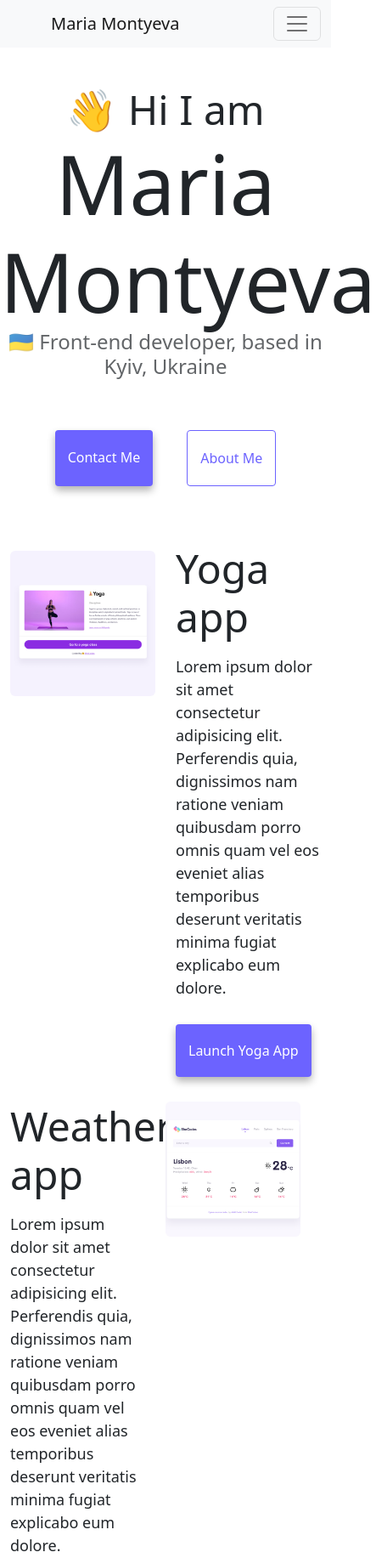
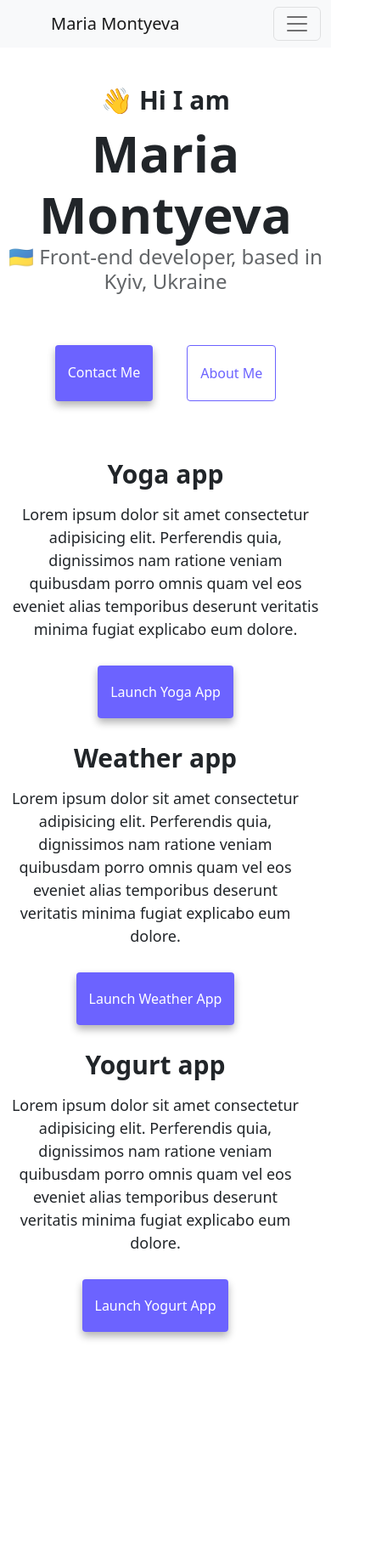
Before and after one commit to sandmood/Portfolio, a plain HTML site: page index.html in a window 390 px wide. Shown: the top 1833 px of the page at 85% size, 443 px wide, since content can reach past the window. After the commit the page ends 1598 px from the top, so only its background shows below. Drawn offline with nearby package versions, Linux system fonts and the light colour scheme.

Commit message:
Adopteв for media devices, SEO added

```diff
--- a/index.html
+++ b/index.html
@@ -4,7 +4,8 @@
     <meta charset="UTF-8" />
     <meta http-equiv="X-UA-Compatible" content="IE=edge" />
     <meta name="viewport" content="width=device-width, initial-scale=1.0" />
-    <title>Maria Montyeva</title>
+    <title>Frontend developer Maria Montyeva</title>
+    <meta name="description" content="The most popular - Frontend developing, SEO" />
     <link
       href="https://cdn.jsdelivr.net/npm/bootstrap@5.2.1/dist/css/bootstrap.min.css"
       rel="stylesheet"
@@ -48,49 +49,49 @@
         </div>
       </div>
     </nav>
-    <h2>👋 Hi I am</h2>
+    <h2 class="text-center">👋 Hi I am</h2>
     <h1>Maria Montyeva</h1>
     <h3>🇺🇦 Front-end developer, based in Kyiv, Ukraine</h3>
     <div class="navigation-links">
-      <a href="/about.html#contact" class="contact-link">Contact me</a>
-      <a href="/about.html" class="about-link">About me</a>
+      <a href="/about.html#contact" class="contact-link" title="Contact to Maria Montyeva">Contact me</a>
+      <a href="/about.html" class="about-link" title="About Maria Montyeva">About me</a>
     </div>
     <div class="container">
       <div class="row mt-5">
-        <div class="col-6">
-            <img src="/images/yoga.png" class="img-fluid rounded mt-2" />
+        <div class="col-md-6">
+            <img src="/images/yoga.png" class="img-fluid rounded mt-2" title="Yoga project" />
         </div>
-        <div class="col-6">
-          <h2 class="mb-3 text-start" >Yoga app</h2>
+        <div class="col-md-6">
+          <h2 class="mb-3" >Yoga app</h2>
               <span class="text">Lorem ipsum dolor sit amet consectetur adipisicing elit. Perferendis quia, dignissimos nam ratione veniam quibusdam porro omnis quam vel eos eveniet alias temporibus deserunt veritatis minima fugiat explicabo eum dolore.
               </span>
               <div class="mt-5">
-                  <a href="#" class="yoga-link">Launch Yoga App</a>
+                  <a href="#" class="yoga-link" title="Go to Yoga!">Launch Yoga App</a>
                 </div>
       </div>
       <div class="row mt-5">
-          <div class="col-6">
-              <h2 class="mb-3 text-start" >Weather app</h2>
+          <div class="col-md-6">
+              <h2 class="mb-3" >Weather app</h2>
               <span class="text">Lorem ipsum dolor sit amet consectetur adipisicing elit. Perferendis quia, dignissimos nam ratione veniam quibusdam porro omnis quam vel eos eveniet alias temporibus deserunt veritatis minima fugiat explicabo eum dolore.
               </span>
               <div class="mt-5">
-                  <a href="#" class="yoga-link">Launch Weather App</a>
+                  <a href="#" class="weather-link" title="Go to Weather forecast!">Launch Weather App</a>
           </div>
         </div>
-              <div class="col-6">
-                  <img src="/images/weather.png" class="img-fluid rounded" />
+              <div class="col-md-6">
+                  <img src="/images/weather.png" class="img-fluid rounded" title="Weather forecast project"/>
               </div>
       </div>
       <div class="row mt-5">
-          <div class="col-6">
-              <img src="/images/yogurt.png" class="img-fluid rounded mt-2" />
+          <div class="col-md-6">
+              <img src="/images/yogurt.png" class="img-fluid rounded mt-2" title="Yogurt project" />
           </div>
-          <div class="col-6">
-            <h2 class="mb-3 text-start" >Yogurt app</h2>
+          <div class="col-md-6">
+            <h2 class="mb-3" >Yogurt app</h2>
                 <span class="text">Lorem ipsum dolor sit amet consectetur adipisicing elit. Perferendis quia, dignissimos nam ratione veniam quibusdam porro omnis quam vel eos eveniet alias temporibus deserunt veritatis minima fugiat explicabo eum dolore.
                 </span>
                 <div class="mt-5">
-                    <a href="#" class="yoga-link">Launch Yogurt App</a>
+                    <a href="#" class="yogurt-link" title="Go to Yogurt App!">Launch Yogurt App</a>
                   </div>
         </div>
     </div>
--- a/src/style.css
+++ b/src/style.css
@@ -7,10 +7,10 @@
 body {
   margin: 0;
   margin-top: 100px;
+  margin-bottom: 50px;
 }
 
 h1,
-h2,
 h3 {
   text-align: center;
   margin: 0;
@@ -22,6 +22,7 @@ h1 {
 
 h2 {
   font-size: 48px;
+  text-align: left;
 }
 
 h3 {
@@ -94,7 +95,9 @@ p {
 .email-link:hover {
   text-decoration: underline;
 }
-.yoga-link {
+.yoga-link,
+.weather-link,
+.yogurt-link {
   background: var(--primary-color);
   box-shadow: var(--box-shadow);
   color: white;
@@ -107,5 +110,30 @@ p {
   font-size: 18px;
 }
 .contact {
+  display: block;
   margin-top: 50px;
+  margin-bottom: 50px;
 }
+
+@media (max-width: 576px) {
+  body {
+    text-align: center !important;
+    margin-bottom: 50px;
+  }
+  h1 {
+    font-size: 60px;
+    font-weight: bold;
+  }
+  .row {
+    display: flex;
+    flex-wrap: wrap;
+  }
+  img {
+    display: none;
+  }
+  h2 {
+    font-size: 30px;
+    font-weight: bold;
+    text-align: center;
+  }
+}
```
Also changed, not shown: about.html (+7 -6 lines).
